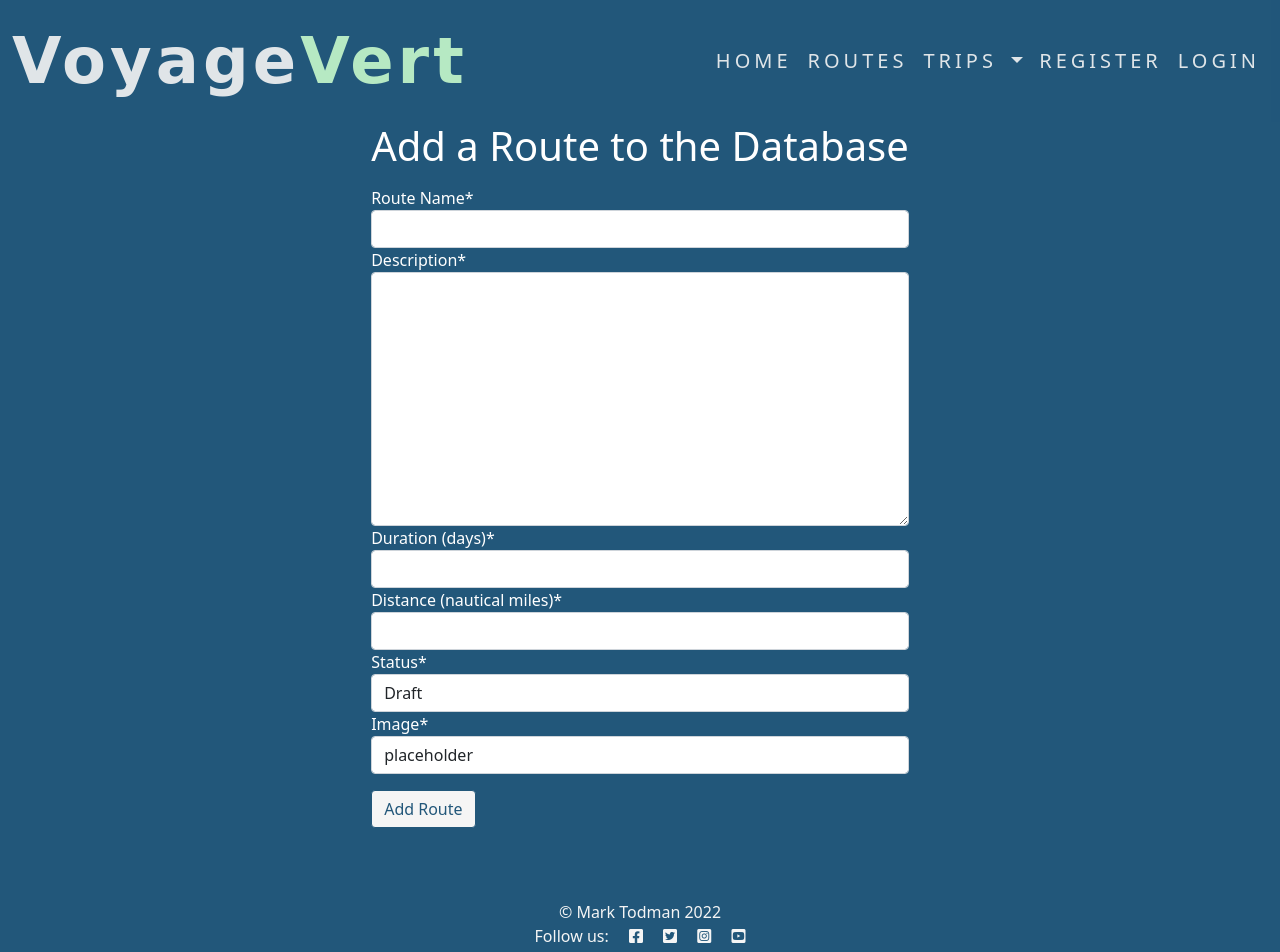
After one commit to marktodman/voyage-vert, a Django app: page /add_route in a window 1280 px wide. The commit adds this page. Run offline with Django 3.2, Linux system fonts and the light colour scheme; data that the repository does not hold is empty; some libraries are stand-ins or nearby versions; some web fonts are replaced.

Commit message:
feat: Create ability for superuser to add a Route on the frontend

```diff
--- a/bookings/forms.py
+++ b/bookings/forms.py
@@ -0,0 +1,10 @@
+from django import forms
+from django.forms import ModelForm
+from .models import Route
+
+
+# Create a new Route
+class RouteForm(ModelForm):
+    class Meta:
+        model = Route
+        fields = "__all__"
--- a/bookings/urls.py
+++ b/bookings/urls.py
@@ -6,5 +6,6 @@
     path('', views.HomePage.as_view(), name='home'),
     path('routes', views.RouteList.as_view(), name='routes'),
     path('trips/<route_id>', views.Trips.as_view(), name='trips'),
+    path('add_route', views.add_route, name='add-route'),
     # path('booking/<trip.id>'), views.Booking.as_view(), name='booking'),
 ]
--- a/bookings/views.py
+++ b/bookings/views.py
@@ -1,7 +1,15 @@
 from django.shortcuts import render, get_object_or_404
 from django.views.generic import ListView, TemplateView, View
 from .models import Route, Trip
+from .forms import RouteForm
 
+
+def add_route(request):
+        form = RouteForm
+        context = {
+            'form': form
+        }
+        return render(request, 'add_route.html', context=context)
 
 class HomePage(TemplateView):
     template_name = 'index.html'
@@ -30,3 +38,8 @@
             }
 
         return render(request, 'trips.html', context=context)
+
+
+# class RouteForm(View):
+
+#     def get(self, request, *args, **kwargs):
--- /dev/null
+++ b/templates/add_route.html
@@ -0,0 +1,20 @@
+{% extends "base.html" %}
+
+{% load crispy_forms_tags %}
+
+{% block content %}
+<div class="d-flex justify-content-center align-items-center">
+    <div class="text-white">
+        <h1 class="mb-3">Add a Route to the Database</h1>
+
+        <form action="" method="POST">
+            {% csrf_token %}
+
+            {{ form | crispy }}
+
+            <button class="btn btn-dark mb-2 mt-3" type="submit">Add Route</button>
+        </form>
+    </div>
+</div>
+
+{% endblock %}
--- a/templates/base.html
+++ b/templates/base.html
@@ -81,10 +81,10 @@
                     <li class="nav-item dropdown">
                         <a class="nav-link dropdown-toggle" href="{% url 'routes' %}" id="navbarScrollingDropdown"
                             role="button" data-bs-toggle="dropdown" aria-expanded="false">
-                            Manage Site
+                            Admin Area
                         </a>
                     <ul class="dropdown-menu dropdown-menu-end" aria-labelledby="navbarScrollingDropdown">
-                        <li><a class="dropdown-item" href="#">Test</a>
+                        <li><a class="dropdown-item" href="{% url 'add-route' %}">Add Route</a>
                         </li>
                     </ul>
                     {% endif %}
@@ -92,14 +92,14 @@
             </div>
         </div>
     </nav>
-
+<!-- Messages adapted from Code Institute provided code -->
     <div class="container">
         <div class="row">
-            <div class="col-md-8 offset-md-2">
+            <div class="d-flex justify-content-center align-items-center">
                 {% for message in messages %}
                 <div class="alert {{ message.tags }} alert-dismissible fade show" id="msg" role="alert">
                     {{ message | safe }}
-                    <button type="button" class="btn-close" data-bs-dismiss="alert" aria-label="Close"></button>
+                    <button type="button" class="btn-close btn-close-white" data-bs-dismiss="alert" aria-label="Close"></button>
                 </div>
                 {% endfor %}
             </div>
@@ -122,6 +122,7 @@
     </footer>
 
     <script>
+    // Scripts adapted from Code Institute provided code
         setTimeout(function () {
             let messages = document.getElementById("msg");
             let alert = new bootstrap.Alert(messages);
```
